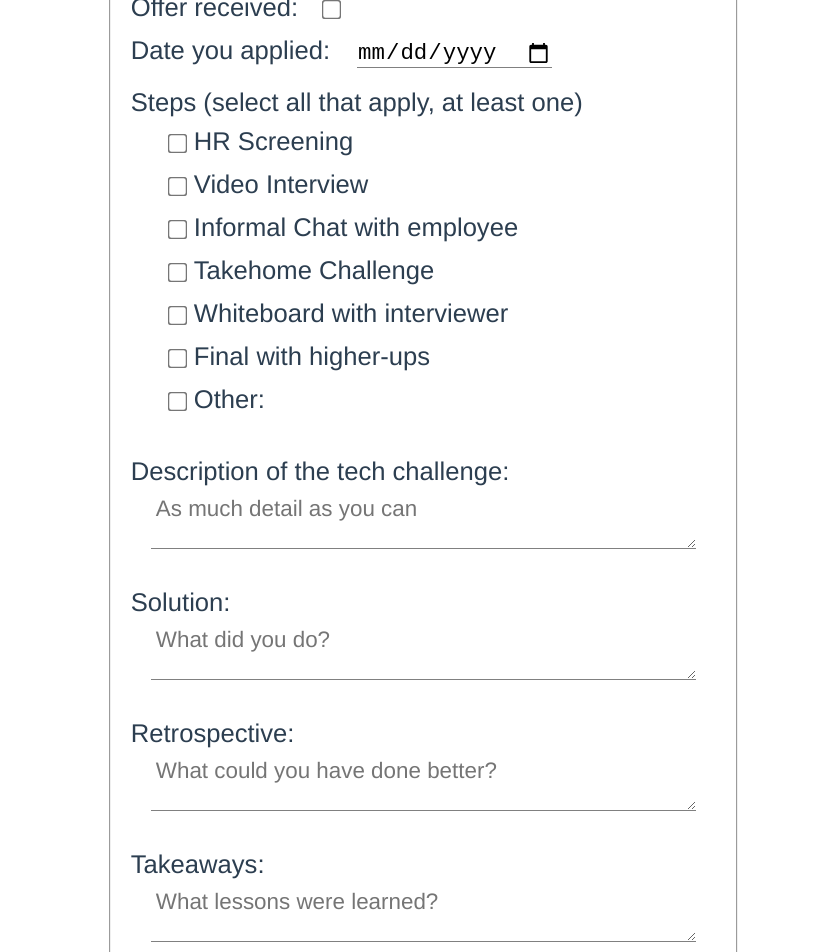
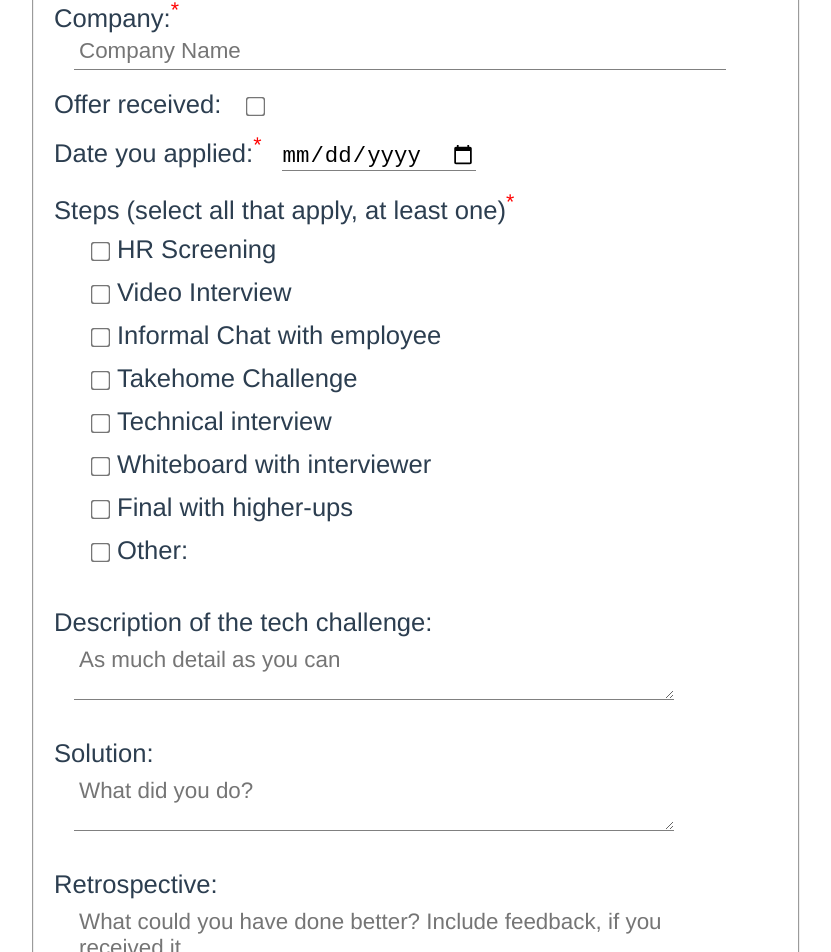
Before and after one commit to piknikki/launcher, a Vue app: page /form in a window 1280 px wide. Shown: the part 240-1192 px from the top of the page, without its empty margins (224-1055 px from the left). Built offline with nearby package versions, Linux system fonts and the light colour scheme.

Commit message:
Fix some spacing but still not happy with the textareas

```diff
--- a/src/views/InterviewForm.vue
+++ b/src/views/InterviewForm.vue
@@ -5,19 +5,23 @@
       <form v-on:submit.prevent.self="onSubmit">
         <fieldset>
           <legend>Submit a new interview experience</legend>
-          <label for="company">Company: </label>
+          <label for="user">Your name:<sup class="required">*</sup> </label>
+          <input v-model="formData.user" id="user" type="text" placeholder="First name and last initial, if you don't mind" required>
+          <br>
+
+          <label for="company">Company:<sup class="required">*</sup> </label>
           <input v-model="formData.company" id="company" type="text" placeholder="Company Name" required>
           <br>
 
           <label for="offer">Offer received: </label>
-          <input v-model="formData.offer" id="offer" type="checkbox" required>
+          <input v-model="formData.offer" id="offer" type="checkbox">
           <br>
 
-          <label for="date">Date you applied: </label>
+          <label for="date">Date you applied:<sup class="required">*</sup> </label>
           <input v-model="formData.date" id="date" type="date" required>
           <br>
 
-          <label>Steps (select all that apply, at least one)</label>
+          <label>Steps (select all that apply, at least one)<sup class="required">*</sup></label>
           <div class="options-wrapper">
             <div>
               <input type="checkbox" id="steps-screen" value="screening" v-model="formData.steps">
@@ -34,6 +38,10 @@
             <div>
               <input type="checkbox" id="steps-takehome" value="takehome" v-model="formData.steps">
               <label for="steps-takehome" class="step-options">Takehome Challenge</label>
+            </div>
+            <div>
+              <input type="checkbox" id="steps-tech" value="technical" v-model="formData.steps">
+              <label for="steps-tech" class="step-options">Technical interview</label>
             </div>
             <div>
               <input type="checkbox" id="steps-whiteboard" value="whiteboard" v-model="formData.steps">
@@ -56,7 +64,7 @@
                     id="description"
                     placeholder="As much detail as you can"
                     rows="2"
-                    cols="40"
+                    cols="60"
                     wrap="soft"
           ></textarea>
           <br>
@@ -66,7 +74,7 @@
                     id="solution"
                     placeholder="What did you do?"
                     rows="2"
-                    cols="40"
+                    cols="60"
                     wrap="soft"
           ></textarea>
           <br>
@@ -74,20 +82,21 @@
           <label for="retro">Retrospective: </label>
           <textarea v-model="formData.retro"
                     id="retro"
-                    placeholder="What could you have done better?"
+                    placeholder="What could you have done better? Include feedback, if you received it."
                     rows="2"
-                    cols="40"
+                    cols="60"
                     wrap="soft"
           ></textarea>
           <br>
 
-          <label for="takeaways">Takeaways: </label>
+          <label for="takeaways">Takeaways (tl;dr):<sup class="required">*</sup> </label>
           <textarea v-model="formData.takeaways"
                     id="takeaways"
                     placeholder="What lessons were learned?"
                     rows="2"
-                    cols="40"
+                    cols="60"
                     wrap="soft"
+                    required
           ></textarea>
           <br>
           <div class="button-wrapper">
@@ -95,13 +104,13 @@
           </div>
         </fieldset>
       </form>
-      <div class="form-data" v-if="formData.company">
+<!--      <div class="form-data" v-if="formData.company">-->
 <!--        <p>slug: {{ slug }}</p>-->
-        <p>company: {{ formData.company }}  ({{ formData.offer ? 'offer received' : 'no offer' }})</p>
-        <p>Applied {{ formData.date }}</p>
-        <p>{{ formData.description }}</p>
-        <p>steps {{ formData.steps }}</p>
-      </div>
+<!--        <p>company: {{ formData.company }}  ({{ formData.offer ? 'offer received' : 'no offer' }})</p>-->
+<!--        <p>Applied {{ formData.date }}</p>-->
+<!--        <p>{{ formData.description }}</p>-->
+<!--        <p>steps {{ formData.steps }}</p>-->
+<!--      </div>-->
     </div>
   </div>
 </template>
@@ -115,6 +124,7 @@ export default {
   data () {
     return {
       formData: {
+        user: '',
         company: '',
         date: '',
         description: '',
@@ -151,6 +161,7 @@ export default {
       console.log(this.formData)
 
       return db.collection('interviews').add({
+        user: this.formData.user,
         company: this.formData.company,
         date: this.formData.date,
         description: this.formData.description,
@@ -174,18 +185,18 @@ export default {
 
 <style scoped>
 .block {
-  width: 80%;
+  /*width: 80%;*/
   margin: 20px auto;
   text-align: left;
   font-size: 1.6rem;
 }
 
-.form-wrapper {
-  display: flex;
-  flex-flow: row nowrap;
-  justify-content: left;
-  align-items: flex-start;
-}
+/*.form-wrapper {*/
+/*  display: flex;*/
+/*  flex-flow: row nowrap;*/
+/*  justify-content: left;*/
+/*  align-items: flex-start;*/
+/*}*/
 
 form {
   width: 60%;
@@ -216,6 +227,8 @@ textarea {
   margin: 10px 20px;
   border-bottom: 1px solid grey;
   padding: 0 5px;
+  max-width: 600px;
+  max-height: 100%;
 }
 
 /*.form-data {*/
@@ -267,4 +280,8 @@ button {
   width: 100px;
   font-size: 1.2rem;
 }
+
+.required {
+  color: red;
+}
 </style>
```
